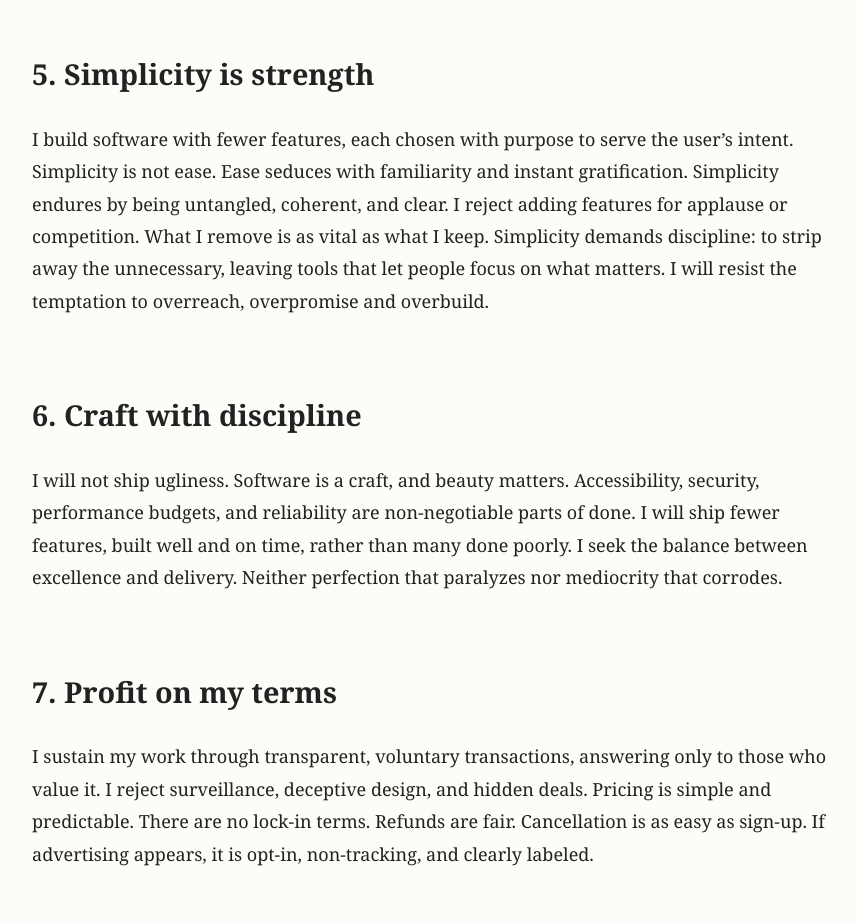
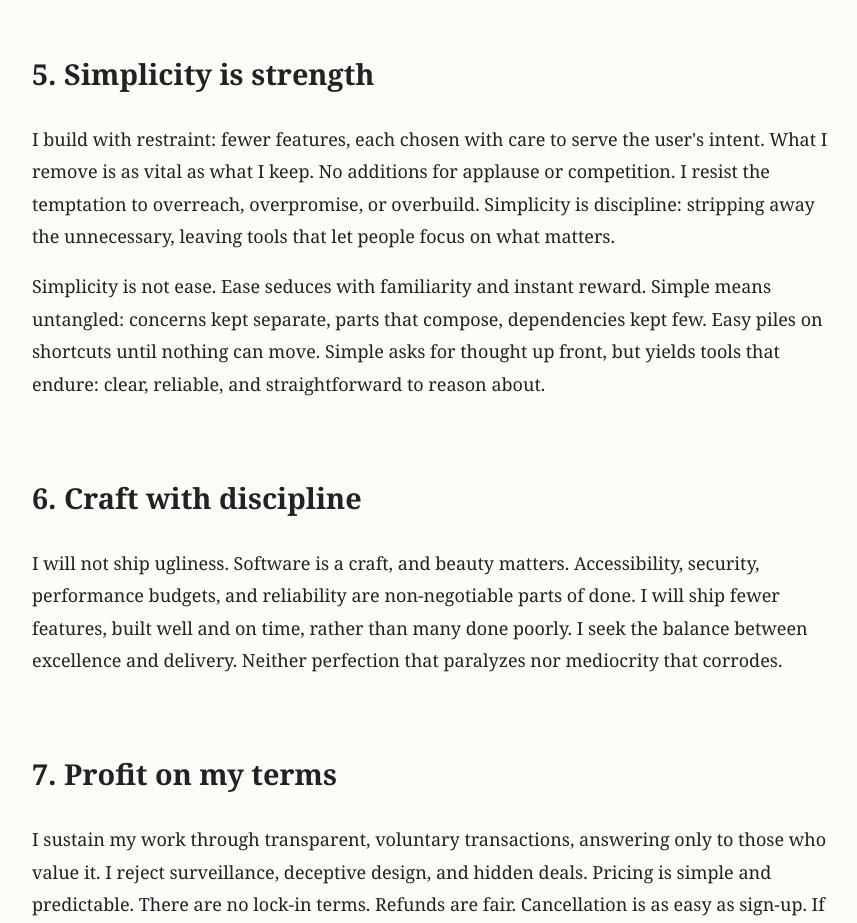
Before and after one commit to flakstad/creatorsoath, a plain HTML site: page index.html in a window 1280 px wide. Shown: the part 1580-2503 px from the top of the page, without its empty margins (208-1065 px from the left). Drawn offline with Linux system fonts and the light colour scheme.

Commit message:
updates simplicity principle, sep. features from simple vs easy

```diff
--- a/index.html
+++ b/index.html
@@ -3,7 +3,7 @@
 "http://www.w3.org/TR/xhtml1/DTD/xhtml1-strict.dtd">
 <html xmlns="http://www.w3.org/1999/xhtml" lang="en" xml:lang="en">
 <head>
-<!-- 2025-08-20 Wed 10:52 -->
+<!-- 2025-08-21 Thu 11:06 -->
 <meta http-equiv="Content-Type" content="text/html;charset=utf-8" />
 <meta name="viewport" content="width=device-width, initial-scale=1" />
 <title>The Creator’s Oath</title>
@@ -75,13 +75,19 @@ Human override is always available.
 <h2 id="simplicity"><span class="section-number-2">5.</span> Simplicity is strength</h2>
 <div class="outline-text-2" id="text-simplicity">
 <p>
-I build software with fewer features, each chosen with purpose to serve the
-user’s intent. Simplicity is not ease. Ease seduces with familiarity and instant
-gratification. Simplicity endures by being untangled, coherent, and clear. I
-reject adding features for applause or competition. What I remove is as vital as
-what I keep. Simplicity demands discipline: to strip away the unnecessary,
-leaving tools that let people focus on what matters. I will resist the
-temptation to overreach, overpromise and overbuild.
+I build with restraint: fewer features, each chosen with care to serve the
+user's intent. What I remove is as vital as what I keep. No additions for
+applause or competition. I resist the temptation to overreach, overpromise, or
+overbuild. Simplicity is discipline: stripping away the unnecessary, leaving
+tools that let people focus on what matters.
+</p>
+
+<p>
+Simplicity is not ease. Ease seduces with familiarity and instant reward. Simple
+means untangled: concerns kept separate, parts that compose, dependencies kept
+few. Easy piles on shortcuts until nothing can move. Simple asks for thought up
+front, but yields tools that endure: clear, reliable, and straightforward to
+reason about.
 </p>
 </div>
 </div>
```
Also changed, not shown: 1 other file.
